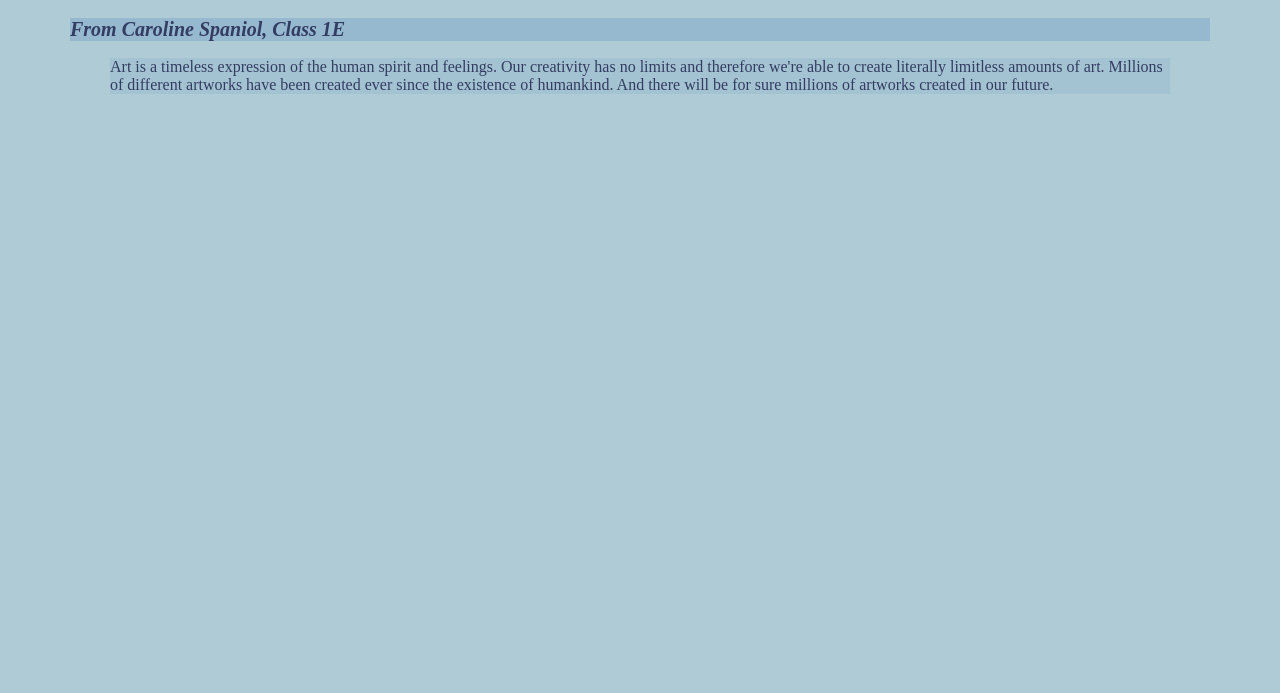
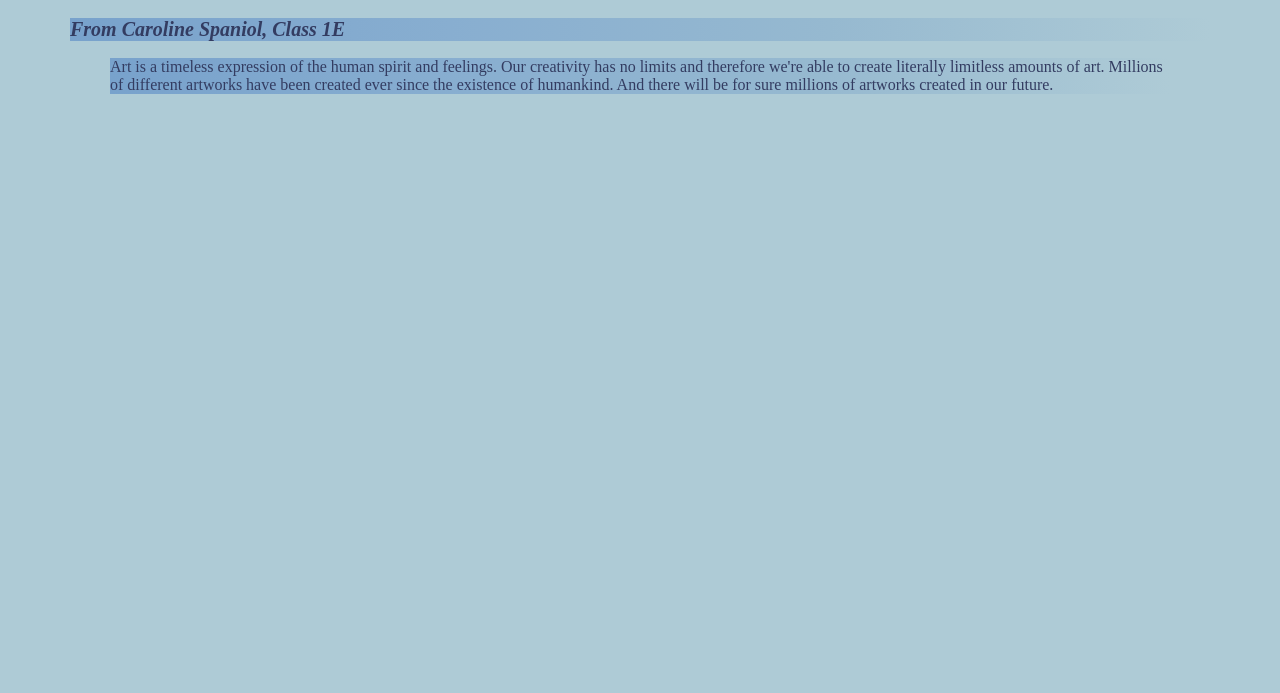
Before and after one commit to gymmu-DC-CS/create-a-blog-post-e282270, a plain HTML site: page index.html in a window 1280 px wide. Shown: the part 107-800 px from the top of the page. Drawn offline with Linux system fonts and the light colour scheme.

Commit message:
05.10.23 color gradient (blue) for h1,h2,p

```diff
--- a/style.css
+++ b/style.css
@@ -11,9 +11,12 @@ body {
 
 p{
   color: #333C61;
-  background-color: #A4C3D2;
   margin-left: 110px;
   margin-right: 110px;
+   /*Code found on website: www.geeksforgeeks.org on date: 05/10/2023*/
+  background: linear-gradient(
+    to right, #78A2CC, #88AED0,
+     #96B9D0, #AECBD6);
 }
 
 h1{
@@ -33,7 +36,10 @@ h2{
   font-size: 20px;
   color: #333C61;
   font-style: oblique;
-  background-color: #96B9D0;
   margin-left: 70px;
   margin-right: 70px;
+   /*Code found on website: www.geeksforgeeks.org on date: 05/10/2023*/
+  background: linear-gradient(
+    to right, #78A2CC, #88AED0,
+     #96B9D0, #AECBD6);
 }
```
